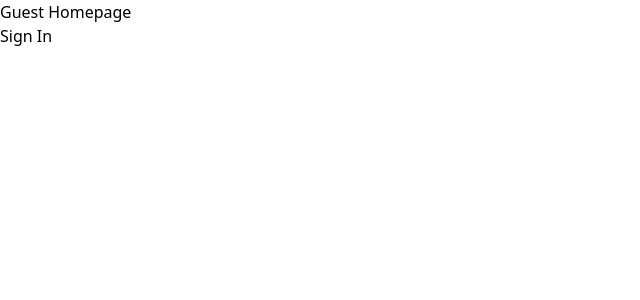
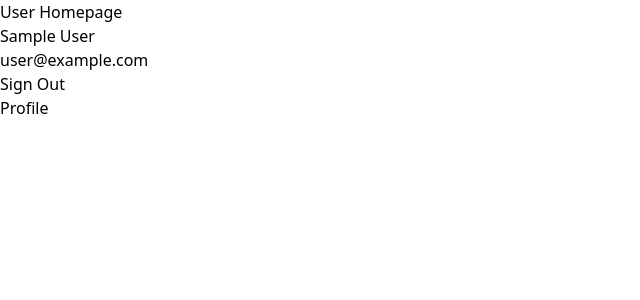
Before and after one commit to bensonbjacob/nextauth-practice, a Next.js app: page / in a window 1280 px wide. Shown: the top 300 px of the page, without its empty margins (0-640 px from the left). Built offline with nearby package versions, Linux system fonts and the light colour scheme; no server answers; sample sign-in values are in the browser's storage.

Commit message:
Add ability to sign in with Google

```diff
--- a/pages/_app.js
+++ b/pages/_app.js
@@ -1,7 +1,12 @@
-import '../styles/globals.css'
+import '../styles/globals.css';
+import { SessionProvider } from 'next-auth/react';
 
 function MyApp({ Component, pageProps }) {
-  return <Component {...pageProps} />
+  return (
+    <SessionProvider session={pageProps.session}>
+      <Component {...pageProps} />
+    </SessionProvider>
+  );
 }
 
-export default MyApp
+export default MyApp;
--- a/pages/index.js
+++ b/pages/index.js
@@ -1,9 +1,10 @@
 import Head from 'next/head';
 import Link from 'next/link';
 import { useState } from 'react';
+import { getSession, useSession } from 'next-auth/react';
 
 export default function Home() {
-  const [session, setSession] = useState(false);
+  const { data: session } = useSession();
 
   return (
     <div>
@@ -11,7 +12,7 @@ export default function Home() {
         <title>Home</title>
       </Head>
 
-      {session ? User() : Guest()}
+      {session ? User({ session }) : Guest()}
     </div>
   );
 }
@@ -31,13 +32,13 @@ function Guest() {
 }
 
 //Authorized Users
-function User() {
+function User({ session }) {
   return (
     <main className='container mx-auto text-center py-20'>
       <h3 className='text-4xl font-bold'>User Homepage</h3>
       <div className='details'>
-        <h5>Unknown</h5>
-        <h5>Unknown</h5>
+        <h5>{session.user.name}</h5>
+        <h5>{session.user.email}</h5>
       </div>
       <div className='flex justify-center'>
         <button className='mt-5 px-10 py-1 rounded-sm bg-indigo-500 text-gray-50'>
@@ -52,3 +53,19 @@ function User() {
     </main>
   );
 }
+
+export async function getServerSideProps({ req }) {
+  const session = await getSession({ req });
+
+  if (!session) {
+    return {
+      redirect: {
+        destination: '/login',
+        permanent: false,
+      },
+    };
+  }
+  return {
+    props: { session },
+  };
+}
```
Also changed, not shown: pages/api/auth/[...nextauth].js (+10 -1 lines), pages/login.js (+11 -1 lines), 1 other file (tests, documents, lock files or other folders).
